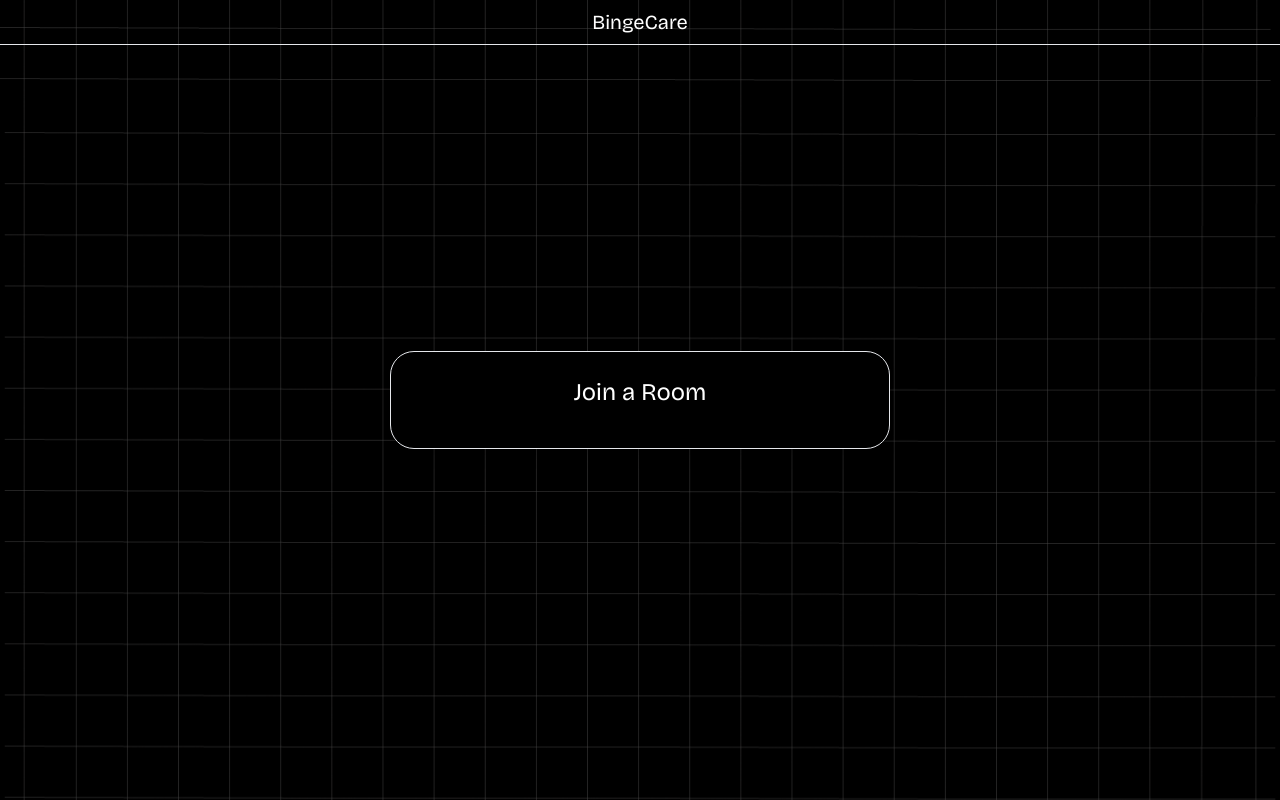
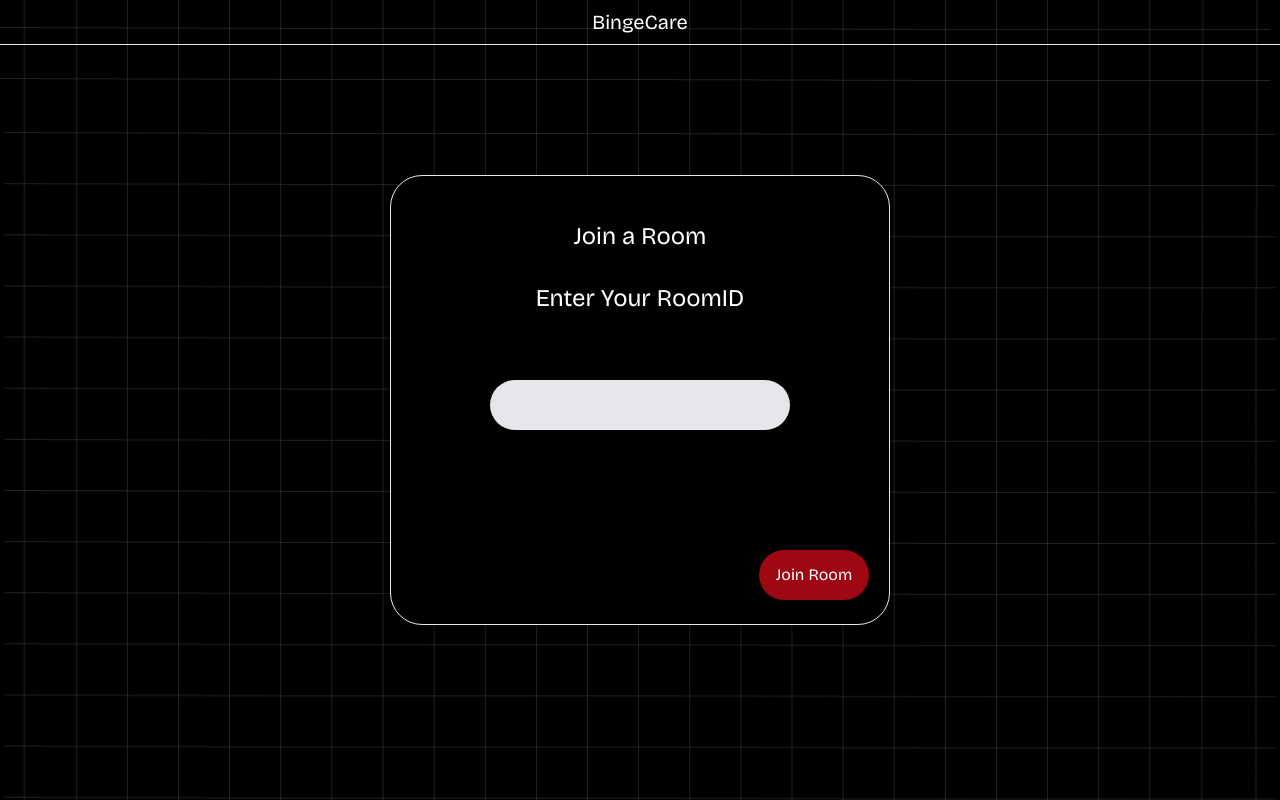
Before and after one commit to rakesh0x/BingeCare, a Next.js app: page /join in a window 1280 px wide. Built offline with nearby package versions, Linux system fonts and the light colour scheme.

Commit message:
done with the joinCard

```diff
--- a/app/page.tsx
+++ b/app/page.tsx
@@ -2,8 +2,6 @@ import { CardWithForm } from "@/components/Landing/Container";
 
 export default function App() {
   return (
-    <>
       <CardWithForm/>
-    </>
   )
 }
--- a/components/JoinRoom/joinroom.tsx
+++ b/components/JoinRoom/joinroom.tsx
@@ -1,3 +1,5 @@
+"use client"
+
 import * as React from "react";
 import { motion } from "framer-motion";
 import {
@@ -10,11 +12,31 @@ import {
 
 export const JoinRoom = () => {
     return (
-        <Card className="w-[500px] bg-black shadow-lg rounded-3xl p-6 h-[450] flex flex-col relative">
-            <CardHeader className="p-0 mb-4 text-center w-full">
+        <Card className="w-[500px] h-[450px] bg-black shadow-lg rounded-4xl p-6 flex flex-col relative">
+            <CardHeader className="p-0 mb-4 mt-5 text-center w-full">
                 <CardTitle className="text-white text-2xl font-semibold">
                     Join a Room
                 </CardTitle>
+                <CardDescription className="mt-6 text-2xl text-white font-semibold">
+                    Enter Your RoomID
+                </CardDescription>
+                <CardContent>
+                    <input type="text"
+                    className=" mt-15 w-[300px] h-[50px] rounded-full bg-gray-200 text-black px-4 text-lg outline-none focus:ring-2 focus:ring-gray-400">
+                    </input>
+                    <br/><br/>
+                    <br/>
+                    <br/>
+                    <br/>
+                    <br/>
+                    <motion.button
+                        whileTap={{ scale: 0.95, x: -5}}
+                        whileHover={{ scale: 1.09, x:-5 }}
+                        transition={{ type: "spring", stiffness: 500, damping: 12}}
+                        className="w-[110px] h-[50px] rounded-4xl text-white bg-red-800 cursor-pointer font-semibold ml-80">
+                        Join Room
+                    </motion.button>
+                </CardContent>
             </CardHeader>
         </Card>
     )
```
